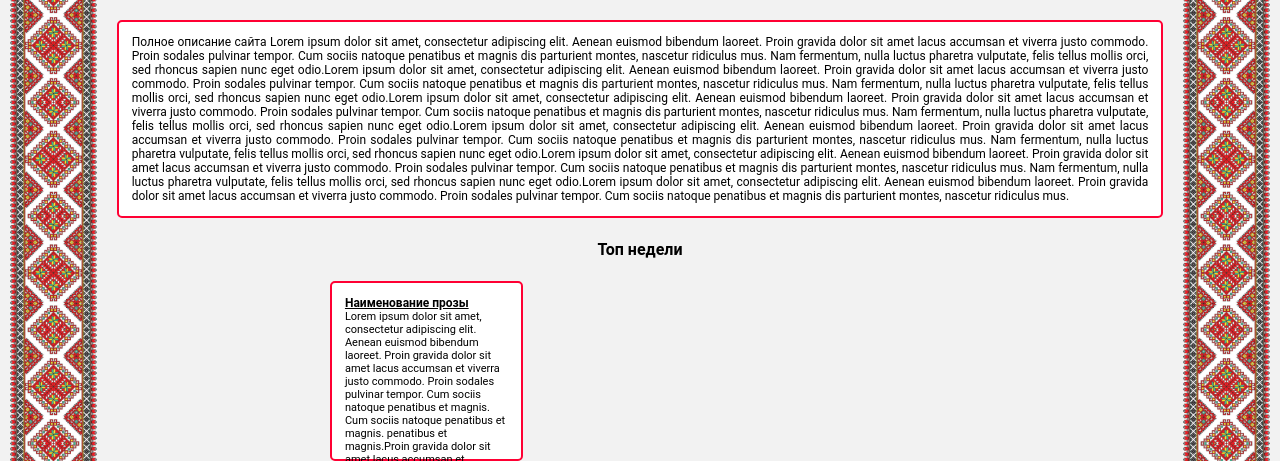
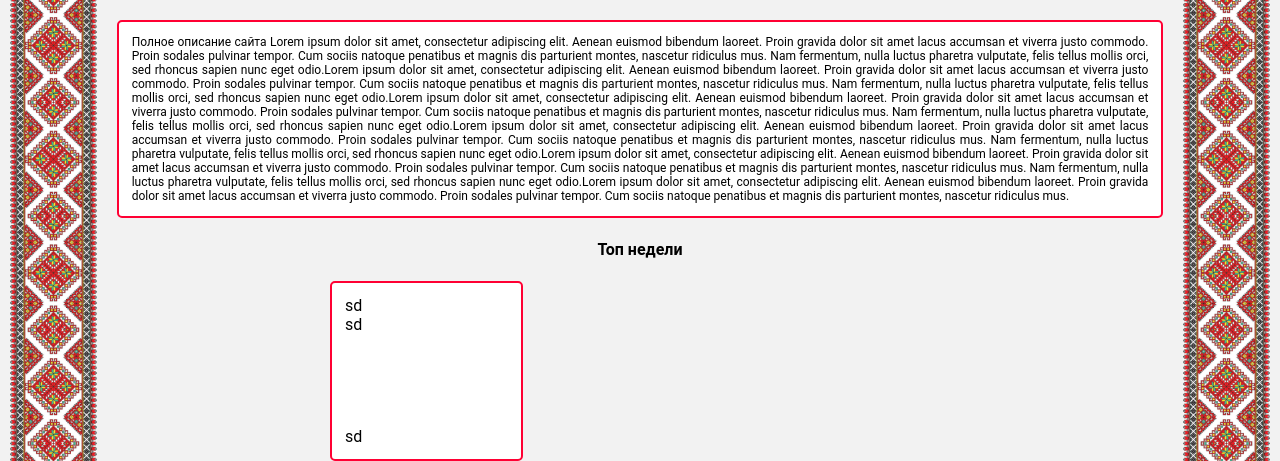
Before and after one commit to RikSagara1990/RAV, a PHP site: page / in a window 1280 px wide. Shown: the part 466-927 px from the top of the page. Run offline with PHP 8.4, Linux system fonts and the light colour scheme; grey boxes are pictures that could not be loaded.

Commit message:
14.03.2019

```diff
--- a/index.php
+++ b/index.php
@@ -56,7 +56,10 @@
         <section class="mainblock6 grid_row_gap" id="topforweek">
             <h2 class="headline_section">Toп недели</h2>
                 <article class="toparticle border block_little">
-                    <header>
+                    <P>sd</P>
+                    <P>sd</P>
+                    <P>sd</P>
+                    <!-- <header>
                         <h3 class="headline_article">Наименование прозы</h3>
                     </header>
                     <p class="text_article_description">Lorem ipsum dolor sit amet, consectetur adipiscing elit. Aenean euismod bibendum laoreet. Proin gravida dolor sit amet lacus accumsan et viverra justo commodo. Proin sodales pulvinar tempor. Cum sociis natoque penatibus et magnis. Cum sociis natoque penatibus et magnis. penatibus et magnis.Proin gravida dolor sit amet lacus accumsan et ...</p>
@@ -66,7 +69,7 @@
                             <img src="img/like.svg" alt="Нравится">
                             <p>13</p>
                         <a class="author text_article_fotter">Петя Васечкин</a>
-                    </footer>
+                    </footer> -->
                 <article>
         </section>
     </main>
--- a/style.css
+++ b/style.css
@@ -252,8 +252,25 @@ main>#description{
 
 .block_little{
     grid-column-end: span 2;
+    grid-row-end: span 1;
+    display: grid;
+    /* grid-template-columns: 44.3% 11.4% 44.3%; */
+    grid-template-columns: 100%;
+    grid-template-rows: auto 1fr auto;
 
 }
+/*
+.block_little header{
+    grid-area: header;
+}
+.block_little p{
+    grid-area: text_article;
+}
+
+.block_little footer theme{
+    grid-area: theme;
+} */
+
 .block_average{}
 .block_big{}
 
```
